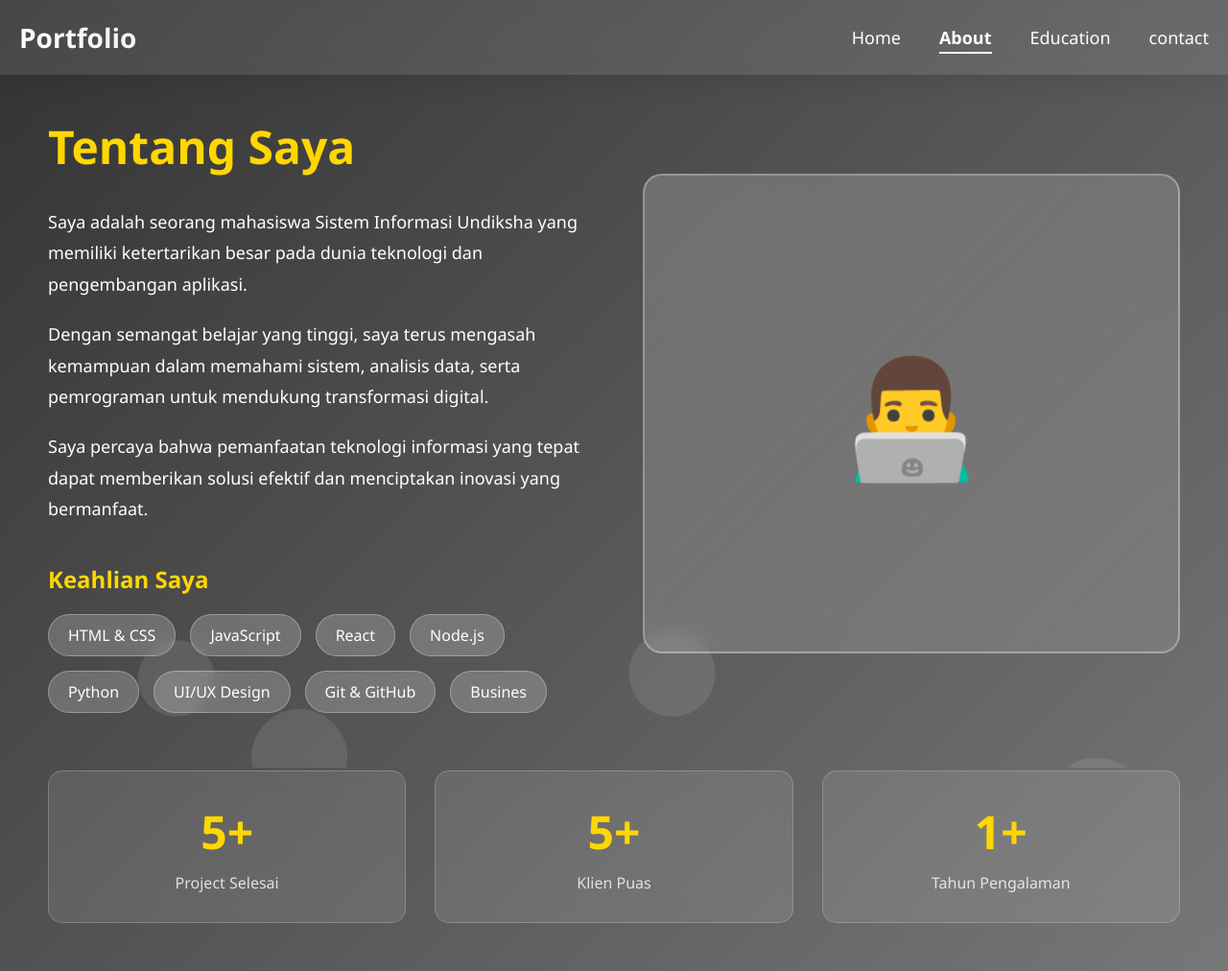
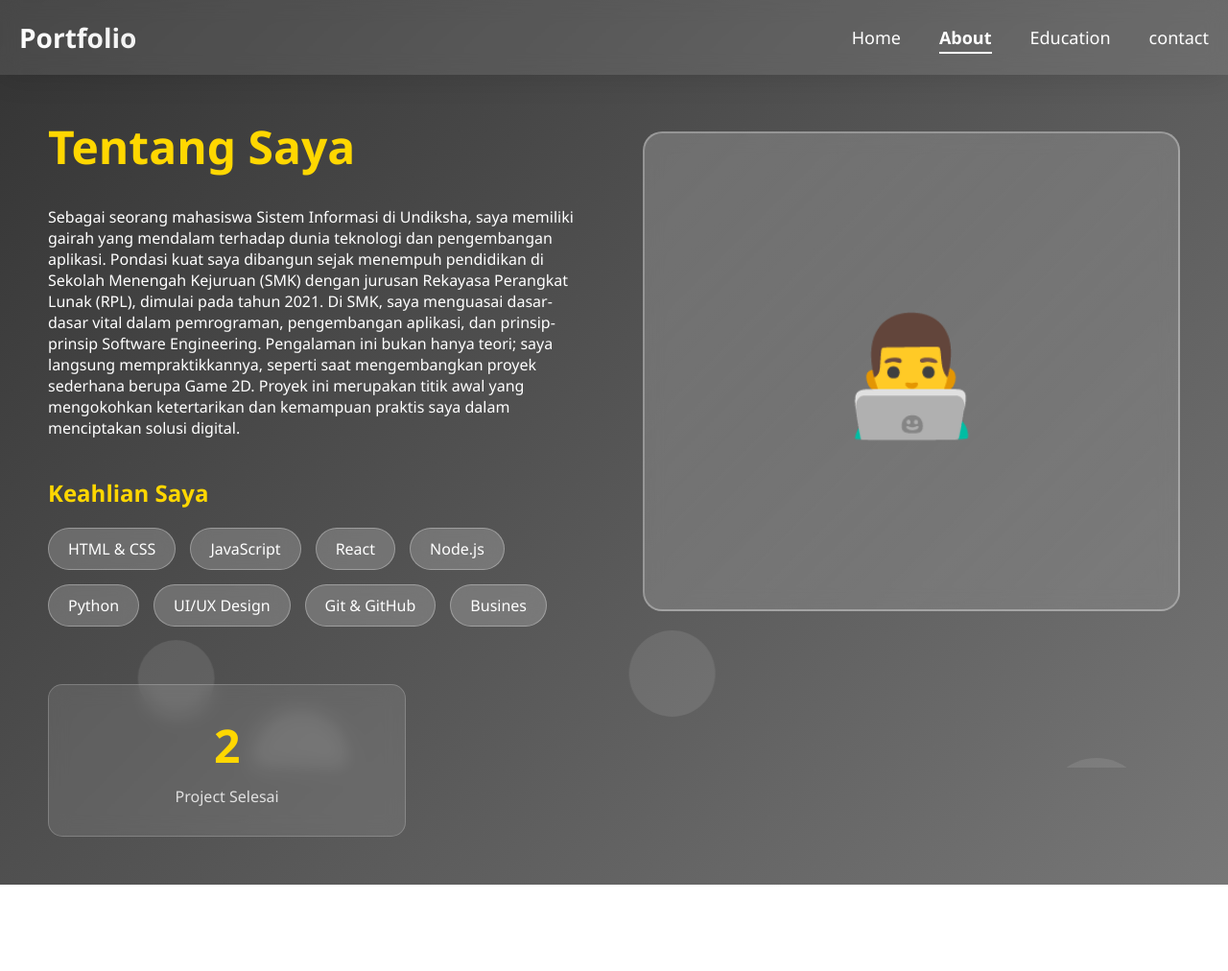
Before and after one commit to irvanryandhana-glitch/irvanryandhana, a plain HTML site: page about.html in a window 1280 px wide. Shown: the whole page at 96% size. After the commit the page ends 922 px from the top, so only its background shows below. Drawn offline with Linux system fonts and the light colour scheme.

Commit message:
Update about.html

```diff
--- a/about.html
+++ b/about.html
@@ -380,9 +380,9 @@
             <div class="about-content">
                 <div class="about-text">
                     <h1>Tentang Saya</h1>
-                    <p>Saya adalah seorang mahasiswa Sistem Informasi Undiksha yang memiliki ketertarikan besar pada dunia teknologi dan pengembangan aplikasi.</p>
-                    <p>Dengan semangat belajar yang tinggi, saya terus mengasah kemampuan dalam memahami sistem, analisis data, serta pemrograman untuk mendukung transformasi digital.</p>
-                    <p>Saya percaya bahwa pemanfaatan teknologi informasi yang tepat dapat memberikan solusi efektif dan menciptakan inovasi yang bermanfaat.</p>
+                    </p>Sebagai seorang mahasiswa Sistem Informasi di Undiksha, saya memiliki gairah yang mendalam terhadap dunia teknologi dan pengembangan aplikasi. Pondasi kuat saya dibangun sejak menempuh pendidikan di Sekolah Menengah Kejuruan (SMK) dengan jurusan Rekayasa Perangkat Lunak (RPL), dimulai pada tahun 2021.
+
+                    Di SMK, saya menguasai dasar-dasar vital dalam pemrograman, pengembangan aplikasi, dan prinsip-prinsip Software Engineering. Pengalaman ini bukan hanya teori; saya langsung mempraktikkannya, seperti saat mengembangkan proyek sederhana berupa Game 2D. Proyek ini merupakan titik awal yang mengokohkan ketertarikan dan kemampuan praktis saya dalam menciptakan solusi digital.<p>
                     <div class="skills">
                         <h3>Keahlian Saya</h3>
                         <div class="skill-list">
@@ -404,16 +404,9 @@
 
             <div class="stats">
                 <div class="stat-card">
-                    <div class="stat-number">5+</div>
+                    <div class="stat-number">2</div>
                     <div class="stat-label">Project Selesai</div>
                 </div>
-                <div class="stat-card">
-                    <div class="stat-number">5+</div>
-                    <div class="stat-label">Klien Puas</div>
-                </div>
-                <div class="stat-card">
-                    <div class="stat-number">1+</div>
-                    <div class="stat-label">Tahun Pengalaman</div>
                 </div>
             </div>
         </div>
```
